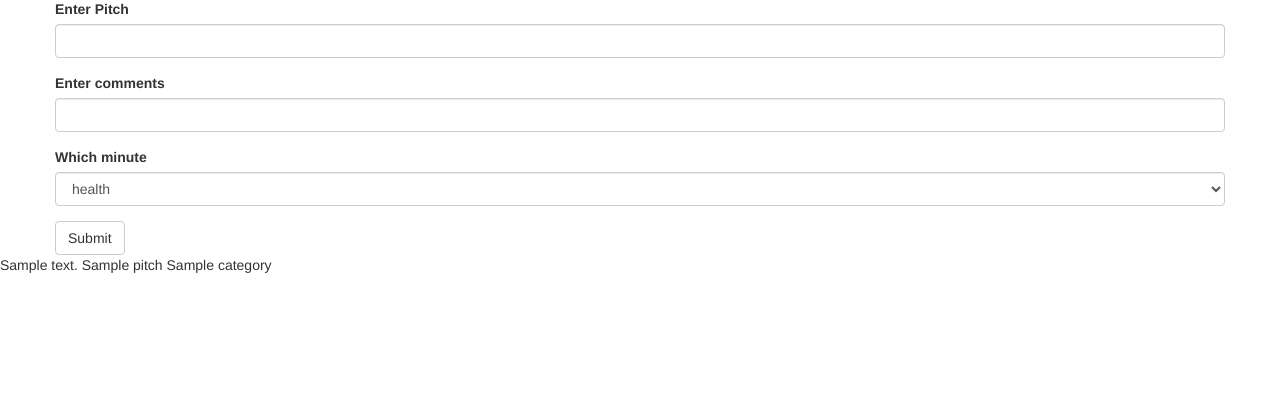
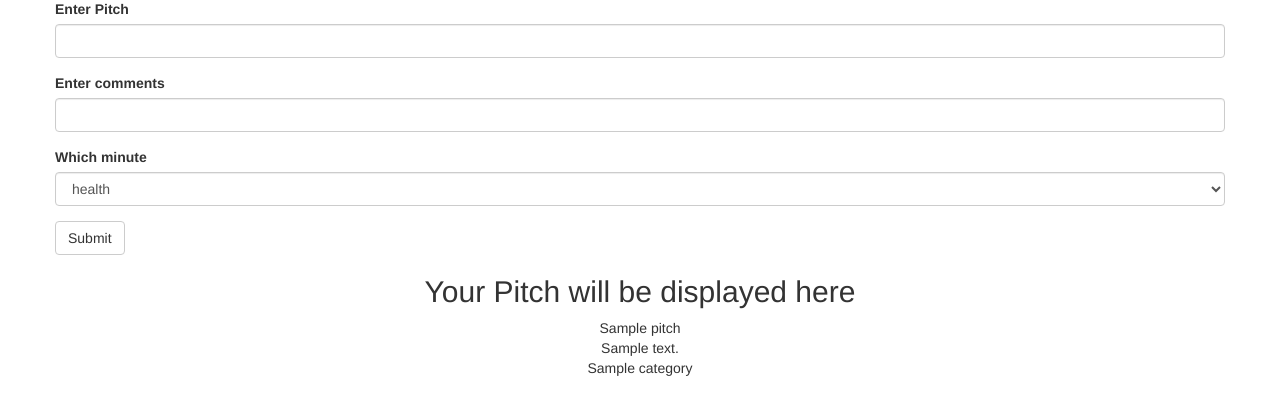
Before and after one commit to ChegeDaniella/Pitches, a Flask app: template app/templates/pitch.html in a window 1280 px wide. Shown: the part 123-538 px from the top of the page. Run offline with Flask 2, Linux system fonts and the light colour scheme; tables that the repository leaves empty hold one stand-in row (values such as "Sample post"); the template is opened without the code that fills it: values that come from a table or form of the project are taken from there, most other values are stand-ins (such as "Sample title", 1, 10 or a date in 2020); some libraries are stand-ins or nearby versions.

Commit message:
adding css

```diff
--- a/app/main/forms.py
+++ b/app/main/forms.py
@@ -5,7 +5,7 @@ from wtforms.validators import Required
 class PitchForm(FlaskForm):
     pitch = StringField('Enter Pitch', validators=[Required()])
     comment = StringField('Enter comments', validators=[Required()])
-    Categories = SelectField('Which minute', choices=[('hlh','health'),('spt','Sports')])
+    Categories = SelectField('Which minute', choices=[('health','health'),('sport','Sports')])
     submit = SubmitField('Submit')
 
 class UpdateProfile(FlaskForm):
--- /dev/null
+++ b/app/static/css/pitch.css
@@ -0,0 +1,7 @@
+#form {
+    align-items: center;
+}
+.info {
+    text-align: center;
+
+}
--- a/app/templates/pitch.html
+++ b/app/templates/pitch.html
@@ -1,13 +1,33 @@
 {% extends 'base.html'%}
 {% import "bootstrap/wtf.html" as wtf %}
 
+{% block styles%}
+{{ super() }}
+<link rel="stylesheet" type="text/css" href="{{ url_for('static',filename='css/pitch.css')}}">
+{% endblock %}
+
 {% block content %}
-    <div class="container">
-        <div class="row">
+<div class="container">
+        <div class="row" id="form">
             {{ wtf.quick_form(pitch_form)}}
         </div>
     </div>
-    {{ comment }}
-    {{ pitch }}
-    {{ category }}
+    <div class="info">
+    <h2>Your Pitch will be displayed here</h2>
+    <div class="card-group">
+    <div class="card">
+        <div class="card header">
+            {{ pitch }}
+        </div>
+        <div class="card-body">
+            {{ comment }}
+        </div>
+        <div class="card-footer">
+            {{ category }}
+        </div>
+    </div>
+    </div>
+</div>
+
+
 {% endblock %}
```
